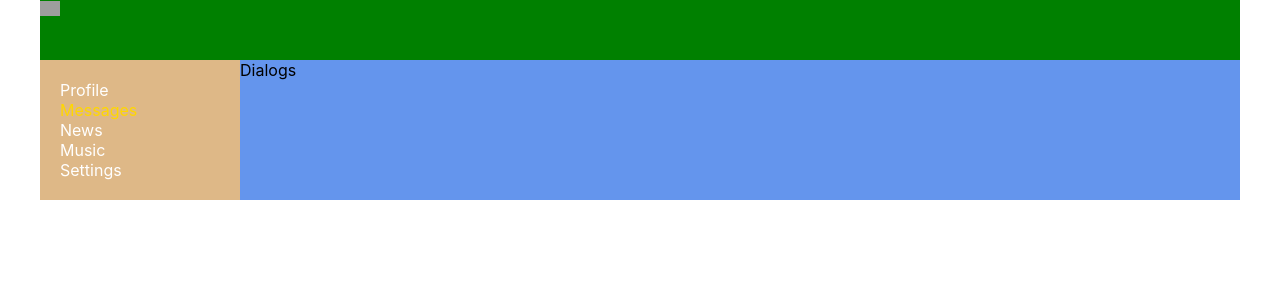
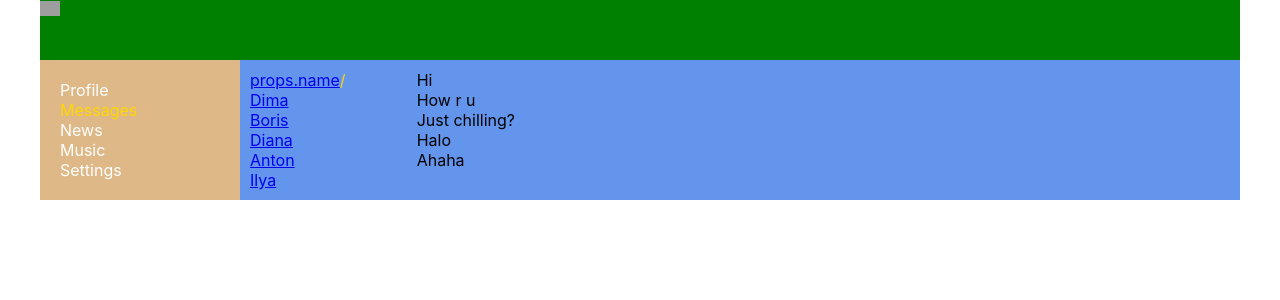
Before and after one commit to BorisWay/react_app1, a React (Create React App) app: page /dialogs in a window 1280 px wide. Shown: the top 300 px of the page. Built offline with nearby package versions, Linux system fonts and the light colour scheme; grey boxes are pictures that could not be loaded.

Commit message:
05/06/2022 fixed 1

```diff
--- a/src/App.js
+++ b/src/App.js
@@ -17,7 +17,7 @@ const App = () => {
       <Navbar />
       <div class='app-wrapper-content'>
         <Routes>
-        <Route path='/dialogs' element={<Dialogs />}/>
+        <Route path='/dialogs/*' element={<Dialogs />}/>
         <Route path='/profile' element={<Profile />}/>
         <Route path='/music' element={<Music />}/>
         <Route path='/news' element={<News />}/>
--- a/src/components/Dialogs/Dialogs.jsx
+++ b/src/components/Dialogs/Dialogs.jsx
@@ -1,12 +1,43 @@
-import React from 'react';
-import s from './Dialogs.module.css'
+import React from "react";
+import { NavLink } from "react-router-dom";
+import s from "./Dialogs.module.css";
+
+const DialogItem = (props) => {
+    return <div className={s.dialog + ' ' + s.active}>
+        <NavLink to={"/dialogs/" + props.id}>props.name</NavLink>
+    /</div>
+}
 
 const Dialogs = (props) => {
-    return (
-        <div>
-            Dialogs
+  return (
+    <div className={s.dialogs}>
+      <div className={s.dialogsItems}>
+          <DialogItem name="Dima" id="1" />
+        <div className={s.dialog + " " + s.active}>
+          <NavLink to="/dialogs/1">Dima</NavLink>
         </div>
-    )
-}
+        <div className={s.dialog}>
+          <NavLink to="/dialogs/2">Boris</NavLink>
+        </div>
+        <div className={s.dialog}>
+          <NavLink to="/dialogs/3">Diana</NavLink>
+        </div>
+        <div className={s.dialog}>
+          <NavLink to="/dialogs/4">Anton</NavLink>
+        </div>
+        <div className={s.dialog}>
+          <NavLink to="/dialogs/5">Ilya</NavLink>
+        </div>
+      </div>
+      <div class={s.messages}>
+        <div className={s.dialog}>Hi</div>
+        <div className={s.dialog}>How r u</div>
+        <div className={s.dialog}>Just chilling?</div>
+        <div className={s.dialog}>Halo</div>
+        <div className={s.dialog}>Ahaha</div>
+      </div>
+    </div>
+  );
+};
 
 export default Dialogs;
--- a/src/components/Dialogs/Dialogs.module.css
+++ b/src/components/Dialogs/Dialogs.module.css
@@ -0,0 +1,20 @@
+.dialogs {
+    display: grid;
+    grid-template-columns: 2fr 10fr;
+}
+
+.dialogsItems{
+    padding:10px;
+}
+
+.dialogsItems .active {
+    color:gold;
+}
+
+.messages {
+    padding: 10px;
+}
+
+.messages .message{
+
+}
```
